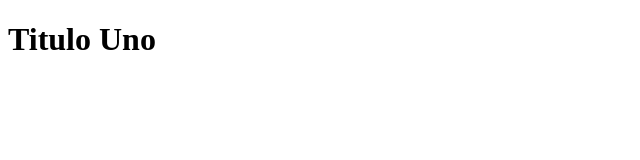
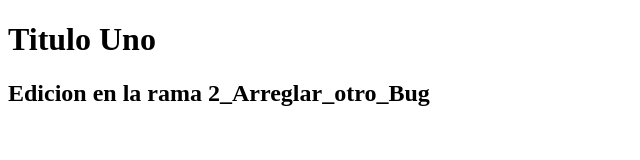
Before and after one commit to rogefg/Practica2, a plain HTML site: page index.html in a window 1280 px wide. Shown: the whole page, without its empty margins (0-640 px from the left). Drawn offline with Linux system fonts and the light colour scheme.

Commit message:
Actualizar Index en sub titulo

```diff
--- a/index.html
+++ b/index.html
@@ -7,5 +7,6 @@
 </head>
 <body>
     <h1>Titulo Uno</h1>
+    <h2>Edicion en la rama 2_Arreglar_otro_Bug</h2>
 </body>
 </html>
```
